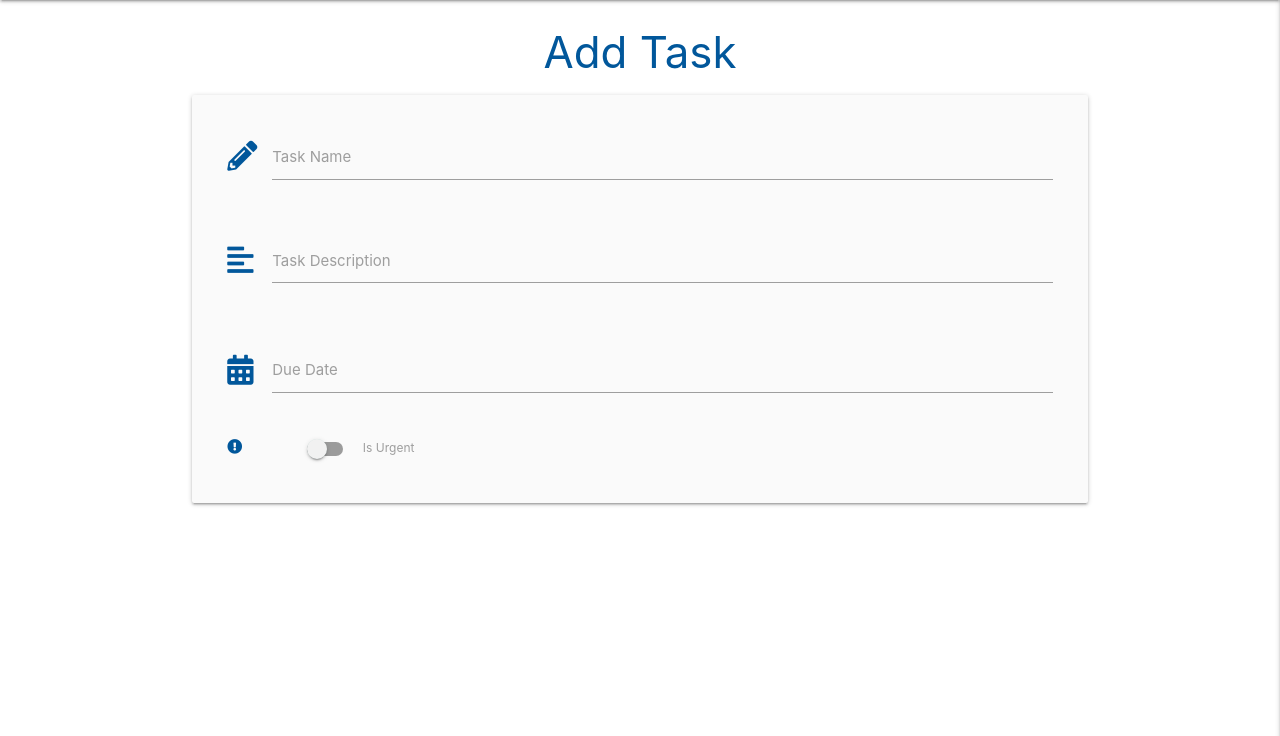
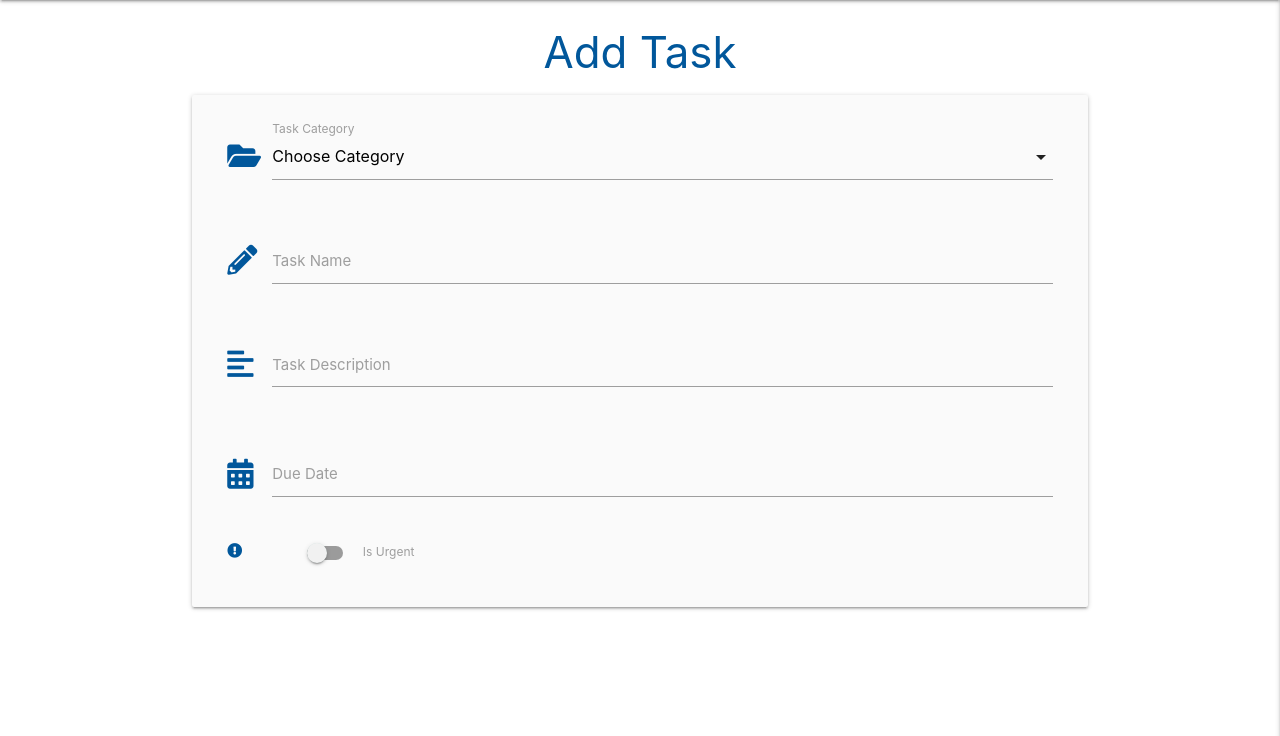
Before and after one commit to azimny86/task_menager, a Flask app: page /add_task in a window 1280 px wide. Shown: the part 64-800 px from the top of the page. Run offline with Flask 2, Linux system fonts and the light colour scheme; data that the repository does not hold is empty; some libraries are stand-ins or nearby versions.

Commit message:
Add categories dropdown

```diff
--- a/app.py
+++ b/app.py
@@ -101,7 +101,8 @@ def logout():
 
 @app.route("/add_task")
 def add_task():
-    return render_template("add_task.html")
+    categories = mongo.db.categories.find().sort("category_name",1)
+    return render_template("add_task.html" , categories=categories)
 
 if __name__ == "__main__":
     app.run(host=os.environ.get("IP"),
--- a/static/js/script.js
+++ b/static/js/script.js
@@ -2,6 +2,7 @@ $(document).ready(function () {
     $(".sidenav").sidenav({edge: "right"});
     $('.collapsible').collapsible();
     $('.tooltipped').tooltip();
+    $('select').formSelect();
     $('.datepicker').datepicker({
         format: "dd mmmm , yyyy",
         yearRange:3,
--- a/templates/add_task.html
+++ b/templates/add_task.html
@@ -5,8 +5,20 @@
         <form class="col s12" method="POST" action="">
             <div class="row">
                 <div class="input-field col s12">
-                    <i class="fas fa-pencil-alt prefix light-blue-text text-darken-4" minlength="5" maxlength="50"></i>
-                    <input id="task_name" name="task_name" type="text" class="validate" required>
+                    <i class="fas fa-folder-open prefix light-blue-text text-darken-4"></i>
+                    <select id="category_name" name="category_name" class="validate" required>
+                        <option value="" disabled selected>Choose Category</option>
+                        {% for category in categories %}
+                        <option value="{{ category.category_name}}">{{ category.category_name}}</option>
+                        {% endfor %}
+                    </select>
+                    <label for="category_name">Task Category</label>
+                </div>
+            </div>
+            <div class="row">
+                <div class="input-field col s12">
+                    <i class="fas fa-pencil-alt prefix light-blue-text text-darken-4"></i>
+                    <input id="task_name" name="task_name" type="text" class="validate"  minlength="5" maxlength="50" required>
                     <label for="task_name">Task Name</label>
                 </div>
             </div>
```
